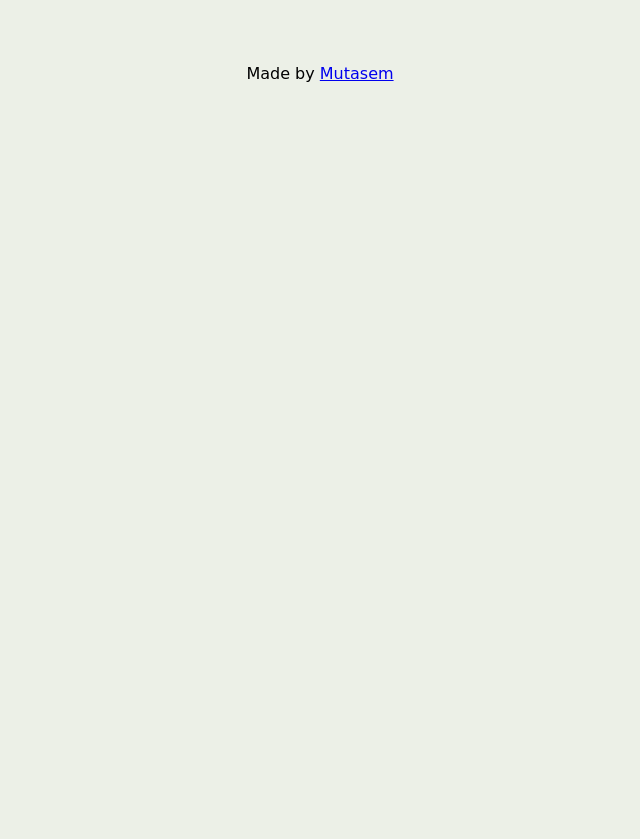
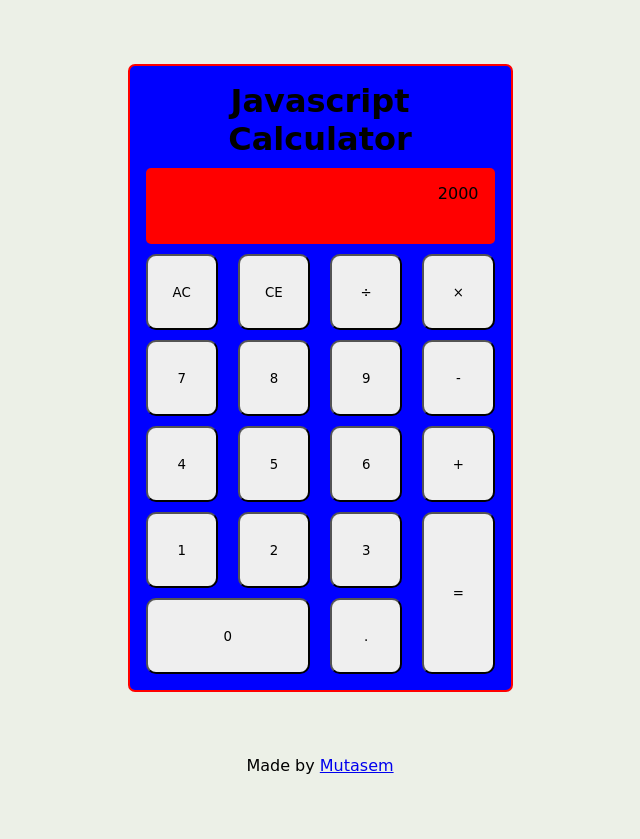
Before and after one commit to Mutasem-Halawani/Javascript-Calculator, a website: page index.html in a window 1280 px wide. Shown: the whole page, without its empty margins (320-960 px from the left). Before the commit the page ends 800 px from the top, so only its background shows below. Drawn offline with nearby package versions, Linux system fonts and the light colour scheme; a web font is replaced by a local one.

Commit message:
add layout styling

```diff
--- a/index.html
+++ b/index.html
@@ -11,12 +11,35 @@
 <body class="body">
   <div class="body__wrapper">
     <main class="main">
+      <h1>Javascript Calculator</h1>
+      <output>
+        2000
+      </output>
+
+      <button class="main__btn btn btn-AC">AC</button>
+      <button class="main__btn btn btn-CE">CE</button>
+      <button class="main__btn btn btn-divide">&#247;</button>
+      <button class="main__btn btn btn-multiply">&#215;</button>
+      <button class="main__btn btn btn-7">7</button>
+      <button class="main__btn btn btn-8">8</button>
+      <button class="main__btn btn btn-9">9</button>
+      <button class="main__btn btn btn-minus">-</button>
+      <button class="main__btn btn btn-4">4</button>
+      <button class="main__btn btn btn-5">5</button>
+      <button class="main__btn btn btn-6">6</button>
+      <button class="main__btn btn btn-plus">+</button>
+      <button class="main__btn btn btn-1">1</button>
+      <button class="main__btn btn btn-2">2</button>
+      <button class="main__btn btn btn-3">3</button>
+      <button class="main__btn btn btn-equals">=</button>
+      <button class="main__btn btn btn-0">0</button>
+      <button class="main__btn btn btn-dot">.</button>
     </main>
-    <footer class="footer">
-      Made by
-      <a href="https://github.com/Mutasem-Halawani">Mutasem</a>
-    </footer>
   </div>
+  <footer class="footer">
+    Made by
+    <a href="https://github.com/Mutasem-Halawani">Mutasem</a>
+  </footer>
 
   <script
     src="https://code.jquery.com/jquery-3.3.1.slim.min.js"
--- a/styles.scss
+++ b/styles.scss
@@ -4,8 +4,6 @@ $color-online: #35CD75;
 $color-offline: #F1C40F;
 $color-body: #ECF0E7;
 $color-main-bkg: white;
-
-
 * {
   box-sizing: border-box;
 }
@@ -26,18 +24,56 @@ button {
   font-family: inherit;
 }
 
+
 .body {
   font-family: 'Gugi', cursive;
   background-color: $color-body;
-
-  // &__wrapper {
-  //   max-width: 860px;
-  //   margin: 0 auto;
-  // }
+  &__wrapper {
+    max-width: 385px;
+    margin: 0 auto;
+    margin-top: 4rem;
+  }
 }
 
 .main {
+  display: grid;
+  grid-template-columns: repeat(4, 1fr);
+  grid-template-rows: repeat(7, 1fr);
+  grid-gap: 10px 20px;
+  border: 2px solid red;
+  border-radius: 7px;
+  padding: 1rem;
+  background-color: blue;
 
+  &__btn {
+    border-radius: 10px;
+
+    &:hover {
+      cursor: pointer;
+    }
+  }
+
+  h1,
+  {
+    grid-column: 1/-1;
+    text-align: center;
+  }
+
+  output {
+    grid-column: 1/-1;
+    background-color: red;
+    text-align: right;
+    padding: 1em;
+    border-radius: 5px;
+  }
+
+  .btn-0 {
+    grid-column: 1/3;
+  }
+
+  .btn-equals {
+    grid-area: 8/5/6/4;
+  }
 }
 
 .footer {
```
Also changed, not shown: styles.css, 1 other file.
